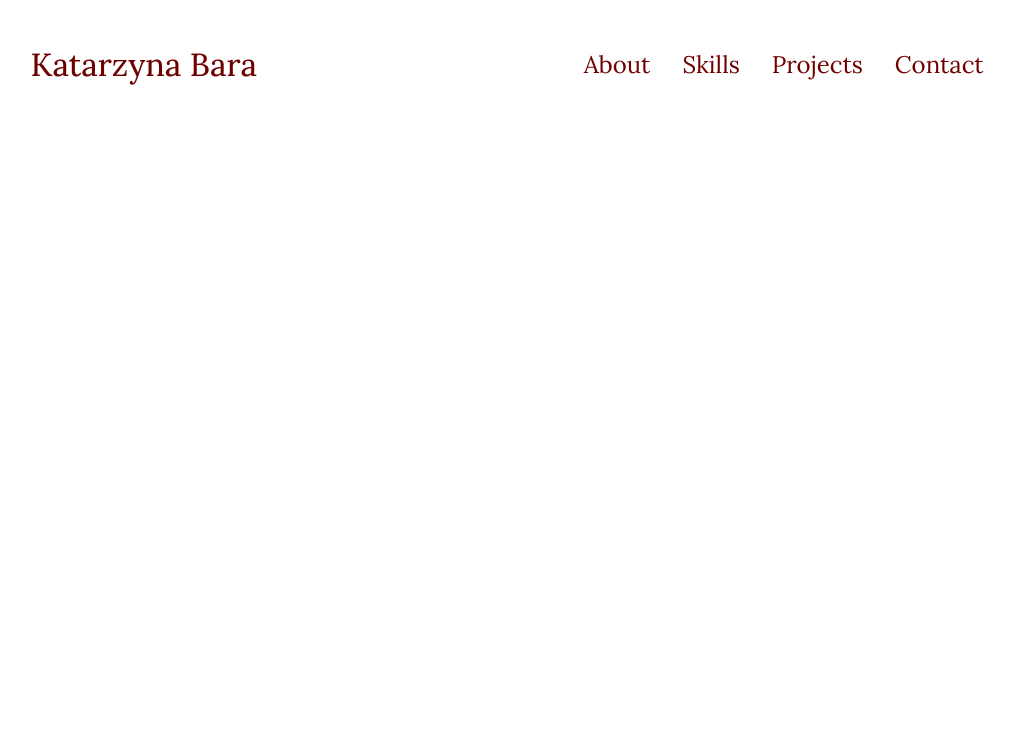
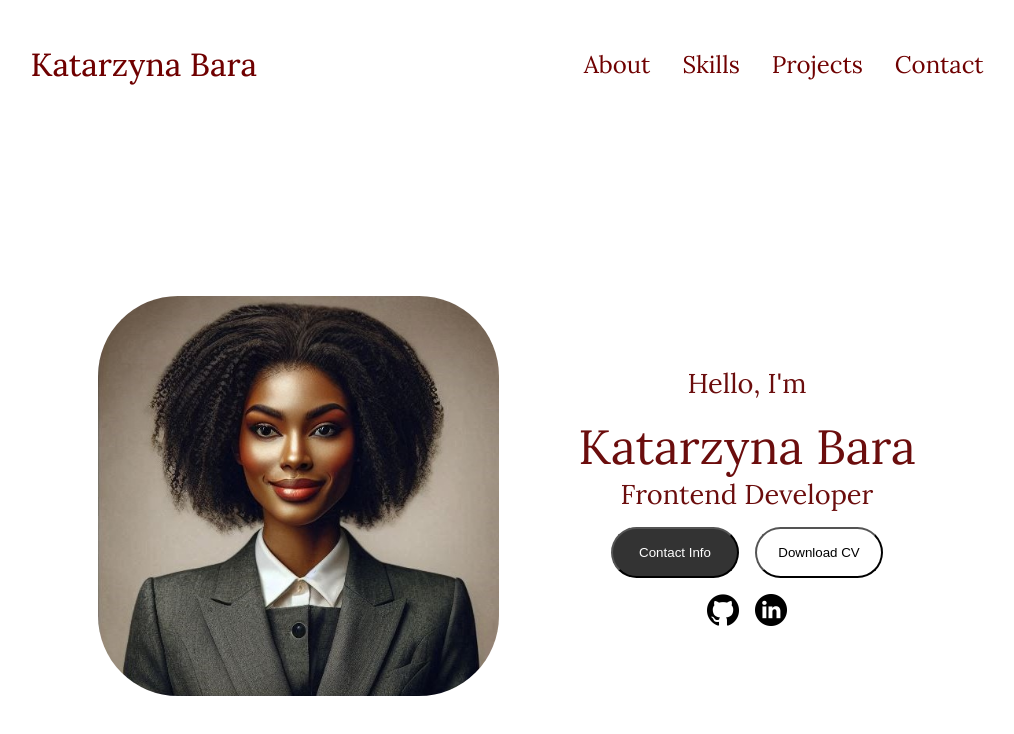
Before and after one commit to GiaQnn/Portfolio-Website, a plain HTML site: page index.html in a window 1280 px wide. Shown: the whole page, without its empty margins (133-1147 px from the left). Drawn offline with Linux system fonts and the light colour scheme.

Commit message:
profile section

```diff
--- a/index.html
+++ b/index.html
@@ -36,6 +36,24 @@
     </div>
   </nav>
 
+  <section id="profile">
+    <div class="img-containter">
+      <img class="profile-img" src="/assets/me.jpg" alt="">
+    </div>
+    <div class="text">
+      <p class="text-p1">Hello, I'm</p>
+      <p class="title">Katarzyna Bara</p>
+      <p class="text-p2">Frontend Developer</p>
+      <div class="btn-container">
+        <button class="btn btn-color-1" onclick="location.href='./contact'">Contact Info</button>
+        <button class="btn btn-color-2" onclick="window.open('assets/cv.pdf')">Download CV</button>
+      </div>
+      <div id="social-container">
+        <img src="assets/github.png" alt="My GitHub profile" class="icon" onclick="location.href='https://github.com/'" />
+        <img src="assets/linkedin.png" alt="My LinkedIn profile" class="icon" onclick="location.href='https://linkedin.com/'" />
+      </div>
+    </div>
+  </section>
   <script src="script.js"></script>
 </body>
 </html>
--- a/style.css
+++ b/style.css
@@ -138,3 +138,113 @@
 .responsive-icon.open span:last-child {
   transform: rotate(-45deg) translate(10px, -5px);
 }
+
+/* SECTION */
+.profile-img {
+  border-radius: 5rem;
+}
+
+section {
+  padding-top: 2vh;
+  height: 98vh;
+  margin: 0 10rem;
+  box-sizing: border-box;
+  min-height: fit-content;
+  display: flex;
+}
+
+#profile{
+  display: flex;
+  justify-content: center;
+  gap: 5rem;
+  height: 90vh;
+}
+
+.img-containter {
+  display: flex;
+  height: 400px;
+  width: 400px;
+  margin: auto 0;
+}
+
+.text {
+  text-align: center;
+  align-self: center;
+}
+
+.text p {
+  font-weight: 600px;
+  color: rgb(107, 13, 13);
+}
+
+.text-p1 {
+  text-align: center;
+  font-size: 1.70rem;
+  margin-bottom: 1rem;
+}
+.text-p2 {
+  text-align: center;
+  font-size: 1.70rem;
+  margin-bottom: 1rem;
+  font-weight: 400px;
+}
+
+.title {
+  font-size: 3rem;
+  text-align: center;
+}
+
+#social-container {
+  display: flex;
+  justify-content: center;
+  margin-top: 1rem;
+  gap: 1rem;
+}
+
+/* ICONS */
+
+.icon {
+  cursor: pointer;
+  height: 2rem;
+}
+
+/* BUTTONS */
+
+.btn-container{
+  display: flex;
+  justify-content: center;
+  gap: 1rem;
+}
+
+.btn {
+  font-weight: 500px;
+  transition: all 300ms ease;
+  padding: 1rem;
+  width: 8rem;
+  border-radius: 2rem;
+}
+
+.btn-color-1, .btn-color-2 {
+  background-color: rgb(51, 51, 51) 0.1rem solid;
+}
+
+.btn-color-1, .btn-color-2:hover {
+  background-color: rgb(51, 51, 51);
+  color: white;
+}
+
+.btn-color-1:hover {
+  background: rgb(0, 0, 0);
+}
+
+.btn-color-2 {
+  background: none;
+}
+
+.btn-color-2:hover {
+  border: rgb(255, 255, 255) 0.1rem solid;
+}
+
+.btn-container {
+  gap: 1rem;
+}
```
